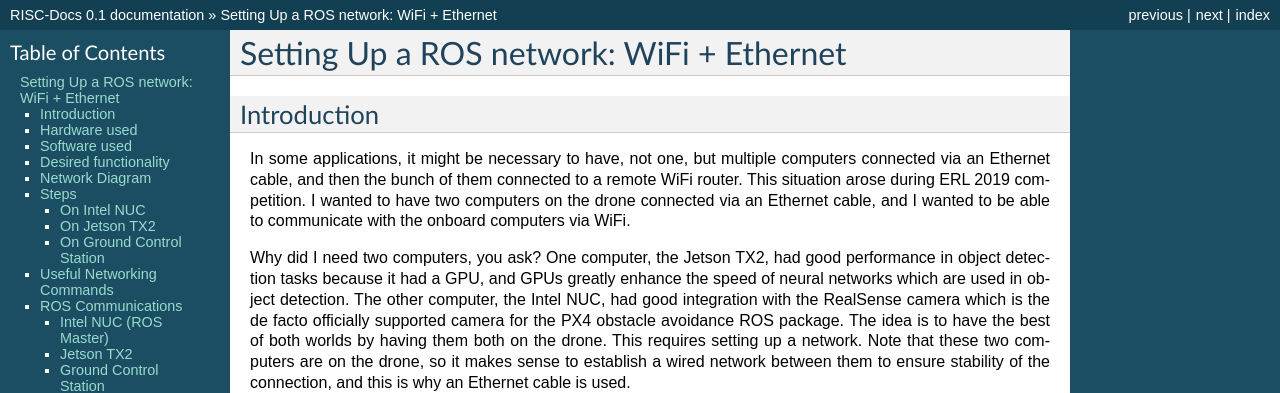
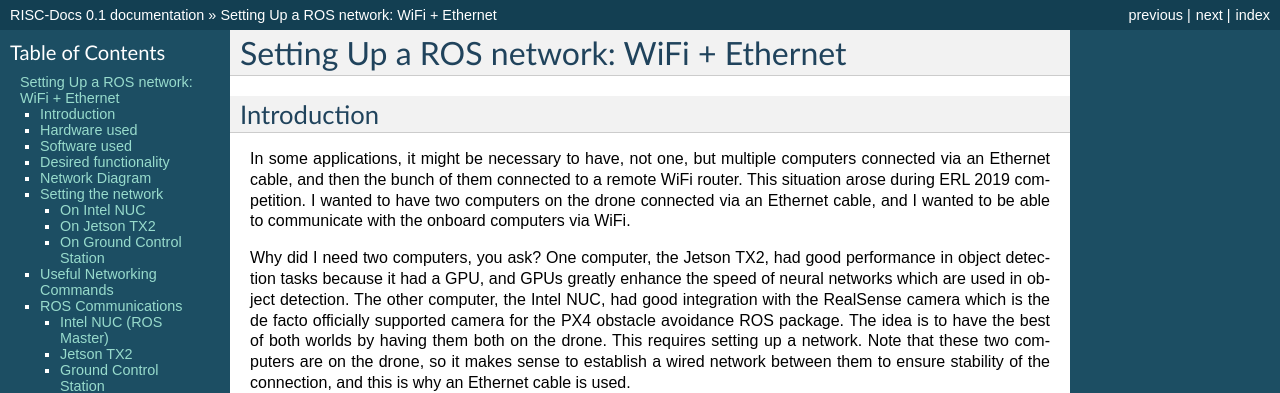
Before and after one commit to risckaust/risc-documentations, a Sphinx documentation site: the page built from docs/source/2-ros-network-wifi-ethernet.rst, in a window 1280 px wide and 1400 px high. Shown: the top 393 px of the window. Built offline with Sphinx 7.4.7, drawn with Linux system fonts in a browser that asks for light colours; pages that are not in the unit, such as notebooks, are missing from menus; some of the changed text lies outside the part shown.

```diff
--- a/docs/source/2-ros-network-wifi-ethernet.rst
+++ b/docs/source/2-ros-network-wifi-ethernet.rst
@@ -37,7 +37,7 @@
    :scale: 50 %
    :align: center
 
-Steps
+Setting the network
 -----
 Connect Intel NUC and Jetson TX2 with an Ethernet cable. Make sure both PCs are on. Disable WiFi on Jetson TX2. Make sure Intel NUC is connected to the WiFi router. Try to ping Jetson TX2 from Intel NUC or vice versa. It fails. To make it work, follow the steps below:
 
@@ -163,6 +163,7 @@
 - Add the following exports to wherever you do your exports (in my case, they are in the ``~/.bashrc`` file
 
 ``export ROS_MASTER_URI=http://10.42.0.1:11311``
+
 ``export ROS_IP=10.42.0.1``
 
 .. image:: ../_static/nuc-2-1.png
@@ -215,11 +216,13 @@
 None of which I strictly followed. I just got inspiration from these references in establishing the network and in writing this document. Things got working by trial and error and luck.
 
 https://risc.readthedocs.io/2-networking.html
+
 https://github.com/ethz-asl/mav_dji_ros_interface/wiki/NVIDIA-Jetson-TX2-integration
 
 Some Good Textbooks about Networking (first book = linux networking, second book = networking in general)
 
 http://linux-training.be/linuxnet.pdf
+
 http://iips.icci.edu.iq/images/exam/Computer-Networks---A-Tanenbaum---5th-edition.pdf
 
 
```
